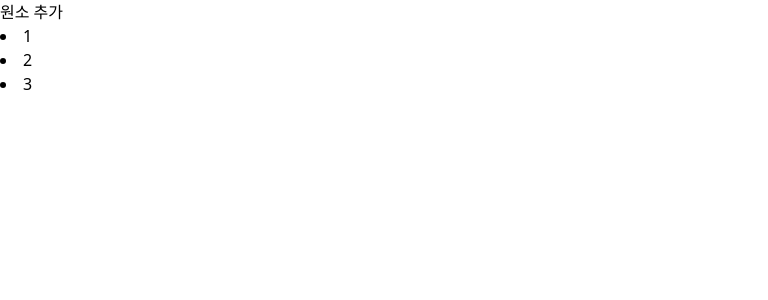
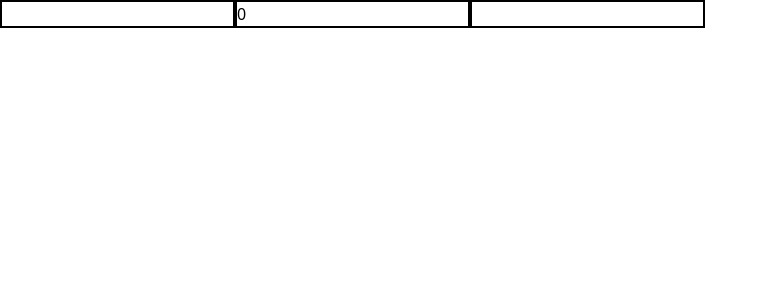
Before and after one commit to fhdl1221/learning, a React (Vite) app in the folder react/my-react-app/: page / in a window 1280 px wide. Shown: the top 300 px of the page, without its empty margins (0-768 px from the left). Built offline with nearby package versions, Linux system fonts and the light colour scheme.

Commit message:
state-advanced

```diff
--- a/react/my-react-app/src/App.jsx
+++ b/react/my-react-app/src/App.jsx
@@ -1,5 +1,5 @@
 import React from "react";
-import Container from "./components/State/Container";
+import Container from "./components/StateAdvanced/Container";
 
 export default function App() {
   return (
--- /dev/null
+++ b/react/my-react-app/src/components/StateAdvanced/Container.jsx
@@ -0,0 +1,10 @@
+import React from "react";
+import Form from "./Form";
+
+export default function Container() {
+  return (
+    <div>
+      <Form></Form>
+    </div>
+  );
+}
--- /dev/null
+++ b/react/my-react-app/src/components/StateAdvanced/Form.jsx
@@ -0,0 +1,80 @@
+import React from "react";
+import { useState } from "react";
+
+export default function Form() {
+  // const [username, setUserame] = useState("");
+  // const [age, setAge] = useState(0);
+  // const [email, setEmail] = useState("");
+
+  // 입력 요소를 객체로 관리할 상태
+  const [form, setForm] = useState({
+    username: "",
+    age: 0,
+    email: "",
+  });
+
+  // event 객체 : 발생한 이벤트의 정보를 속성으로 저장한 객체
+  function handleChange(event) {
+    // event 객체의 target 속성은 이벤트가 발생한 요소 정보
+    const target = event["target"];
+    // console.log(target);
+
+    // target에서 name속성과 value속성을 꺼내서 출력
+    // name : 요소의 name 속성, value : 요소에 사용자가 입력한 값(value)
+    const { name, value } = target; // 구조분해할당
+    // console.log(name, value);
+
+    // if (name === "username") {
+    //   setUserame(value);
+    // } else if (name === "age") {
+    //   setAge(value);
+    // } else if (name === "email") {
+    //   setEmail(value);
+    // }
+
+    // form 객체 상태의 모양
+    // {name: "", age: 0, email: ""}
+    // 새로운 form 객체 생성
+    // 계산된 속성명을 사용해서 속성명(key)를 변수 name으로 대체
+    const newForm = { ...form, [name]: value };
+    setForm(newForm);
+  }
+
+  return (
+    <div>
+      <form>
+        {/* 3개의 input 요소의 값을 상태로 관리 */}
+        {/* input 요소의 value 속성은 사용자가 입력한 값 */}
+        {/* value={변수} 에서 value는 속성을 의미하고 오른쪽 변수는 상태 변수를 의미 */}
+        <input
+          className="border-2"
+          type="text"
+          name="username"
+          value={form["username"]}
+          // 화살표함수의 매개변수 event를 handleChange에 전달
+          onChange={(event) => {
+            handleChange(event);
+          }}
+        />
+        <input
+          className="border-2"
+          type="number"
+          name="age"
+          value={form["age"]}
+          onChange={(event) => {
+            handleChange(event);
+          }}
+        />
+        <input
+          className="border-2"
+          type="email"
+          name="email"
+          value={form["email"]}
+          onChange={(event) => {
+            handleChange(event);
+          }}
+        />
+      </form>
+    </div>
+  );
+}
```
